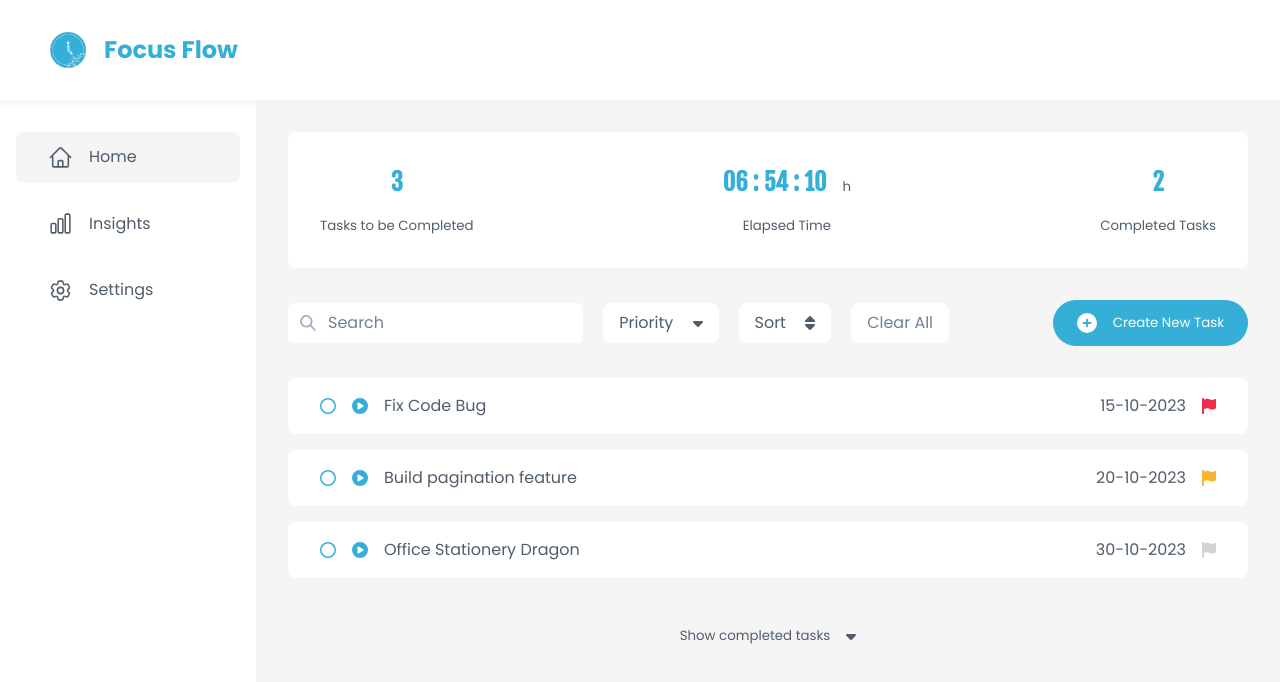
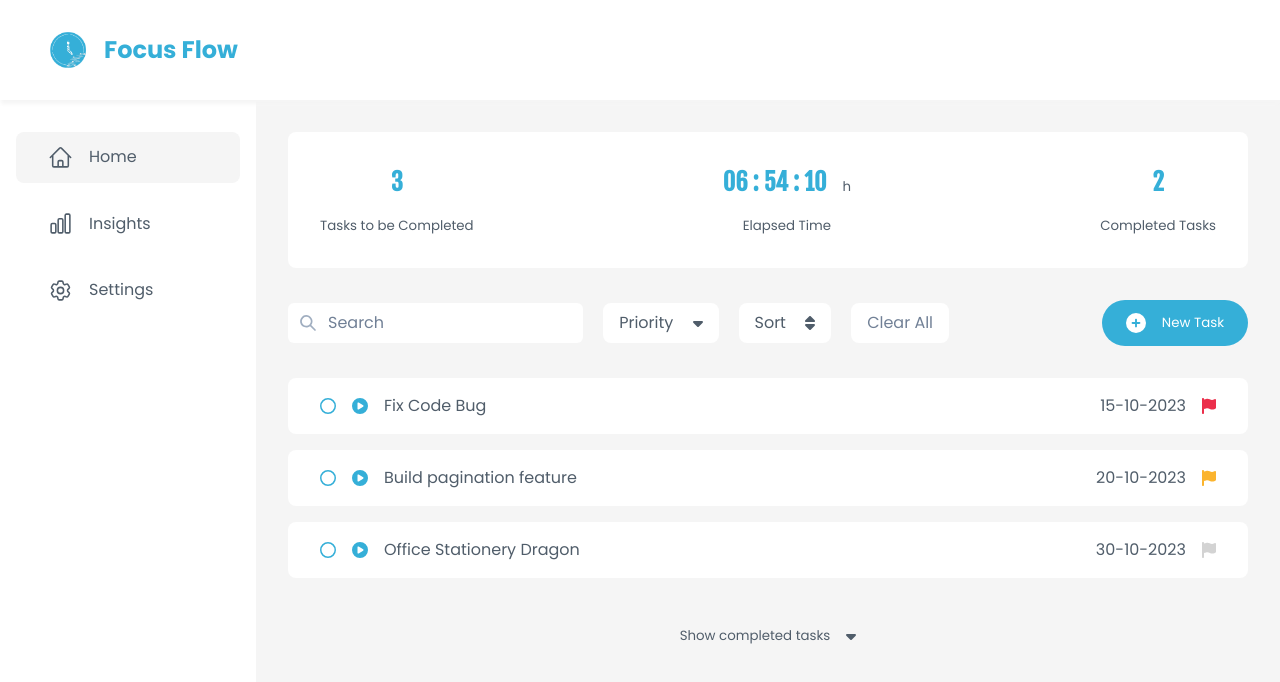
Before and after one commit to NeeshuSharmaa/focusFlow, a React (Vite) app: page / in a window 1280 px wide. Shown: the top 682 px of the page. Built offline with nearby package versions, Linux system fonts and the light colour scheme.

Commit message:
refactor: new task button text

```diff
--- a/src/pages/home/Home.jsx
+++ b/src/pages/home/Home.jsx
@@ -63,7 +63,7 @@ export default function Home() {
         <Filters filters={filters} filterActions={filterActions} />
         <button className="primary-btn" onClick={() => setShowTaskModal(true)}>
           <FontAwesomeIcon icon={faCirclePlus} className="fa-icon" />
-          <span>Create New Task</span>
+          <span>New Task</span>
         </button>
       </div>
 
```
